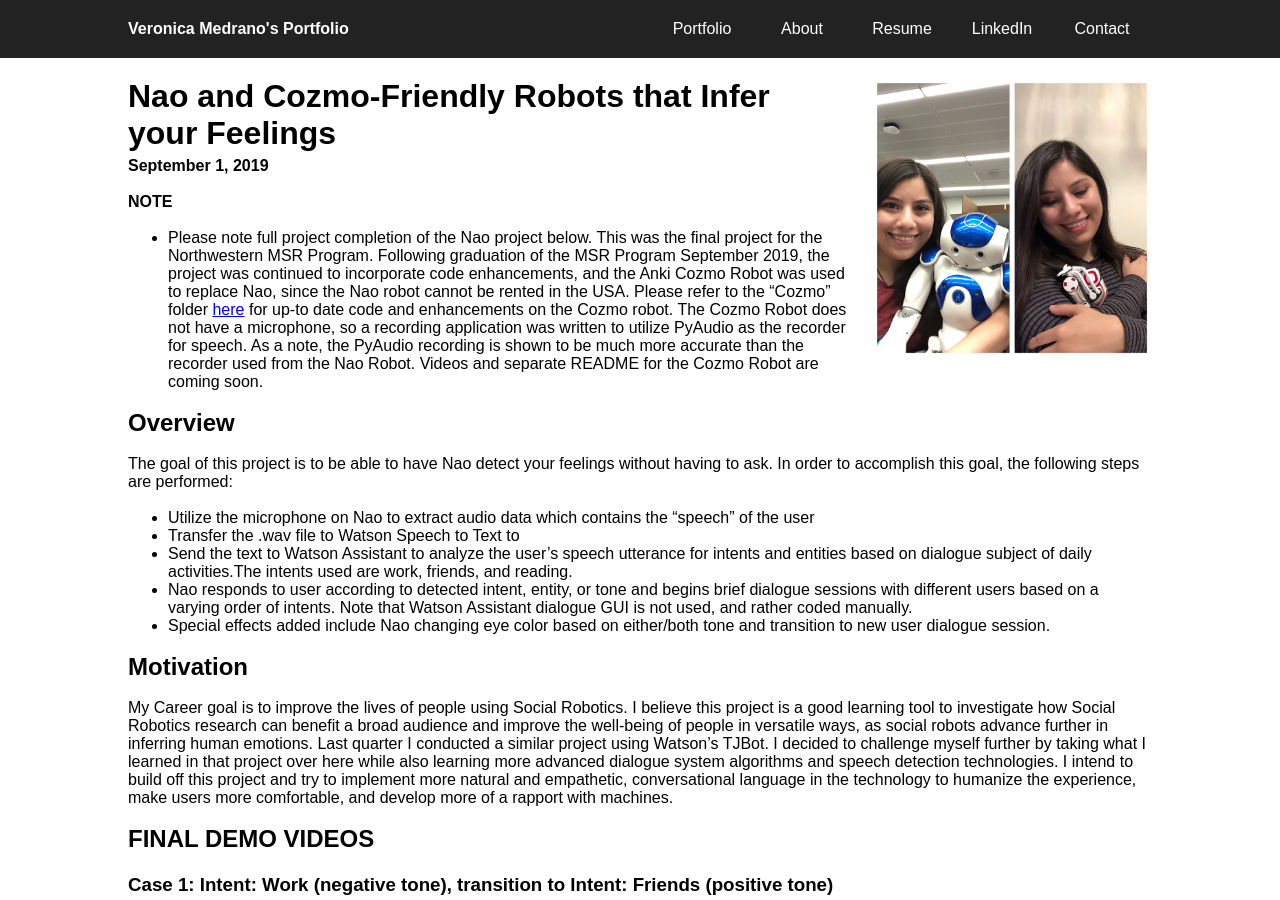
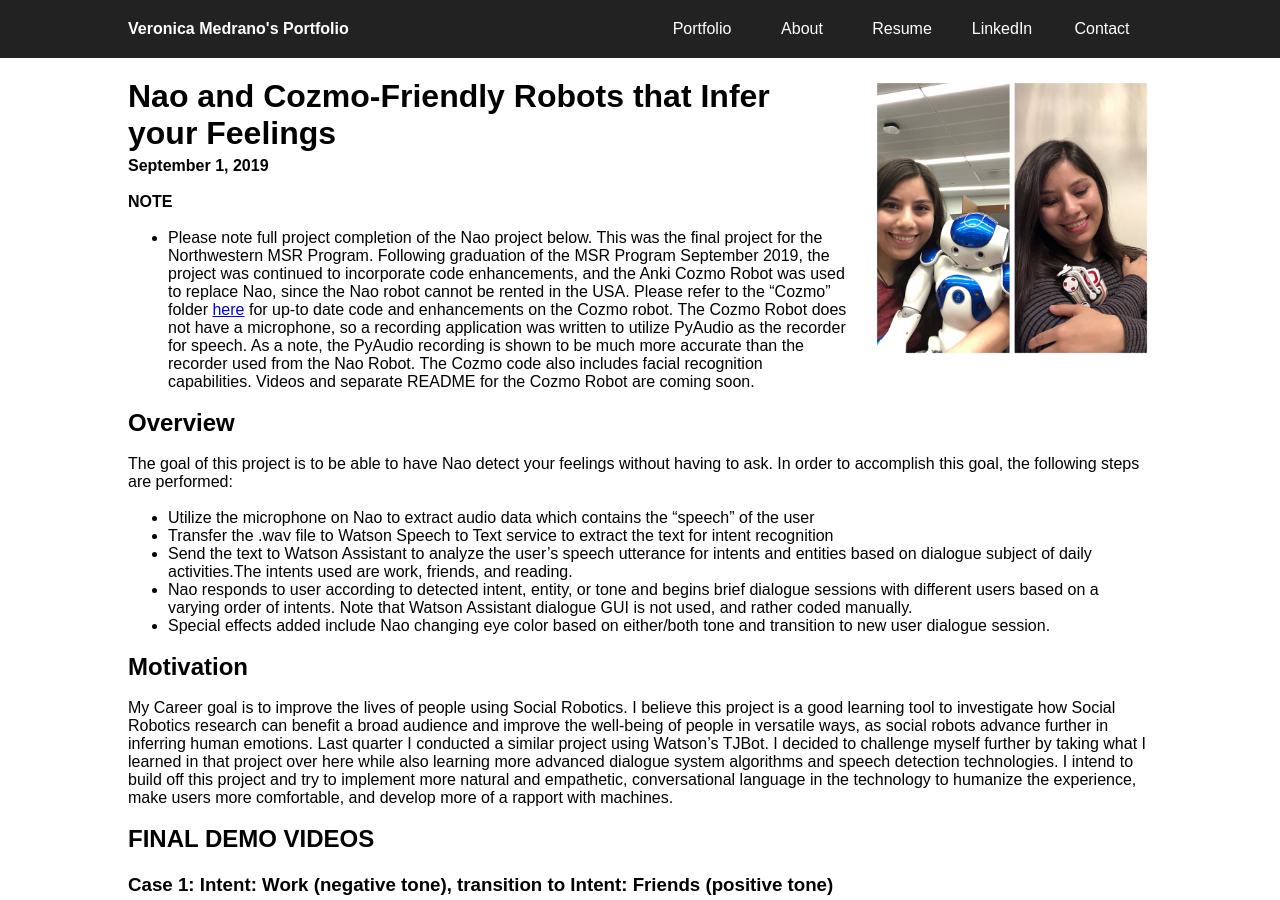
Before and after one commit to vnoelifant/vnoelifant.github.io, a Jekyll site: the page built from _projects/project-1.md, in a window 1280 px wide and 900 px high. Built offline with Jekyll 4.4.1, drawn with Linux system fonts in a browser that asks for light colours; nearby versions of some CDN libraries; grey boxes are pictures that could not be loaded.

Commit message:
update in project 1 to add Cozmo info

```diff
--- a/_projects/project-1.md
+++ b/_projects/project-1.md
@@ -6,7 +6,8 @@
 ---
 
 **NOTE**
-  * Please note full project completion of the Nao project below. This was the final project for the Northwestern MSR Program. Following graduation of the MSR Program September 2019, the project was continued to incorporate code enhancements, and the Anki Cozmo Robot was used to replace Nao, since the Nao robot cannot be rented in the USA. Please refer to the "Cozmo" folder [here](https://github.com/vnoelifant/msr-final-nao/tree/master/cozmo) for up-to date code and enhancements on the Cozmo robot. The Cozmo Robot does not have a microphone, so a recording application was written to utilize PyAudio as the recorder for speech. As a note, the PyAudio recording is shown to be much more accurate than the recorder used from the Nao Robot. Videos and separate README for the Cozmo Robot are coming soon.
+
+  * Please note full project completion of the Nao project below. This was the final project for the Northwestern MSR Program. Following graduation of the MSR Program September 2019, the project was continued to incorporate code enhancements, and the Anki Cozmo Robot was used to replace Nao, since the Nao robot cannot be rented in the USA. Please refer to the "Cozmo" folder [here](https://github.com/vnoelifant/msr-final-nao/tree/master/cozmo) for up-to date code and enhancements on the Cozmo robot. The Cozmo Robot does not have a microphone, so a recording application was written to utilize PyAudio as the recorder for speech. As a note, the PyAudio recording is shown to be much more accurate than the recorder used from the Nao Robot. The Cozmo code also includes facial recognition capabilities. Videos and separate README for the Cozmo Robot are coming soon.
 
 ## Overview
 
@@ -14,7 +15,7 @@
 In order to accomplish this goal, the following steps are performed:
 
   * Utilize the microphone on Nao to extract audio data which contains the "speech" of the user
-  * Transfer the .wav file to Watson Speech to Text to
+  * Transfer the .wav file to Watson Speech to Text service to extract the text for intent recognition
   * Send the text to Watson Assistant to analyze the user's speech utterance for intents and entities based on dialogue subject of daily activities.The intents used are work, friends, and reading.
   * Nao responds to user according to detected intent, entity, or tone and begins brief dialogue sessions with different users based on a varying order of intents. Note that Watson Assistant dialogue GUI is not used, and rather coded manually.
   * Special effects added include Nao changing eye color based on either/both tone and transition to new user dialogue session.
```
